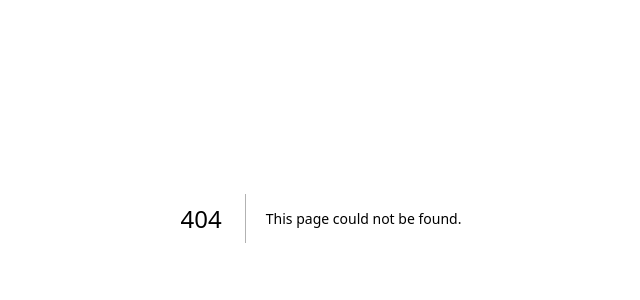
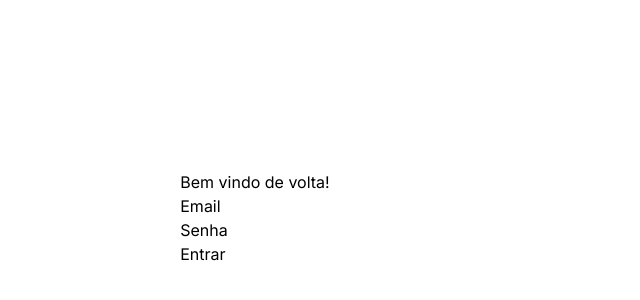
Before and after one commit to Fabrioco/SnapCart, a Next.js app in the folder client/: page /auth/login in a window 1280 px wide. Before the commit this address had no page. Shown: the part 182-482 px from the top of the page, without its empty margins (319-959 px from the left). Built offline with nearby package versions, Linux system fonts and the light colour scheme.

Commit message:
feat(loginPage): criei a estruturação inicial

```diff
--- /dev/null
+++ b/client/src/app/auth/login/page.tsx
@@ -0,0 +1,10 @@
+import { LoginForm } from "@/ui/auth/login/form";
+
+export default function LoginPage() {
+  return (
+    <main>
+      <h1>Bem vindo de volta!</h1>
+      <LoginForm />
+    </main>
+  );
+}
```
